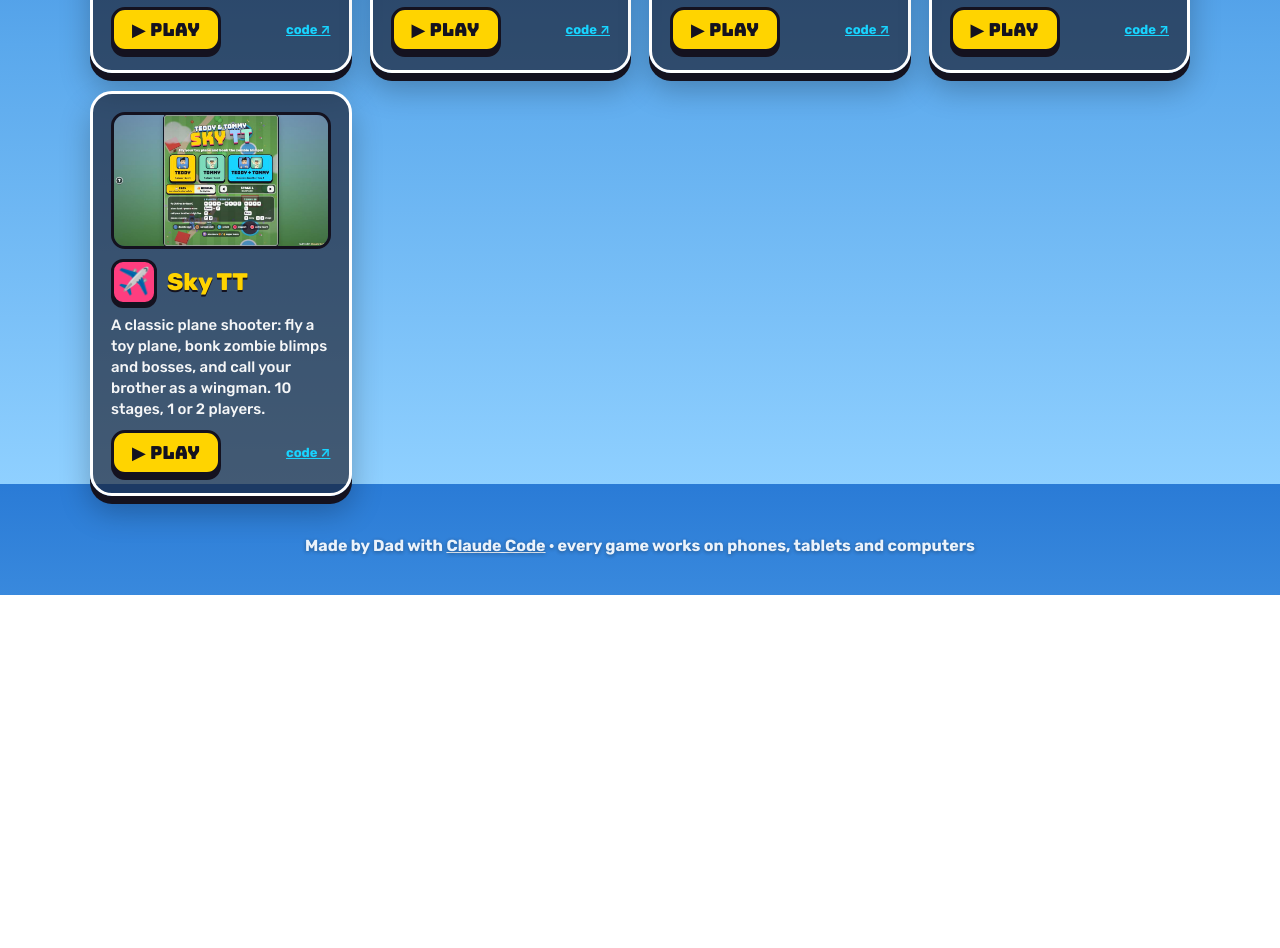
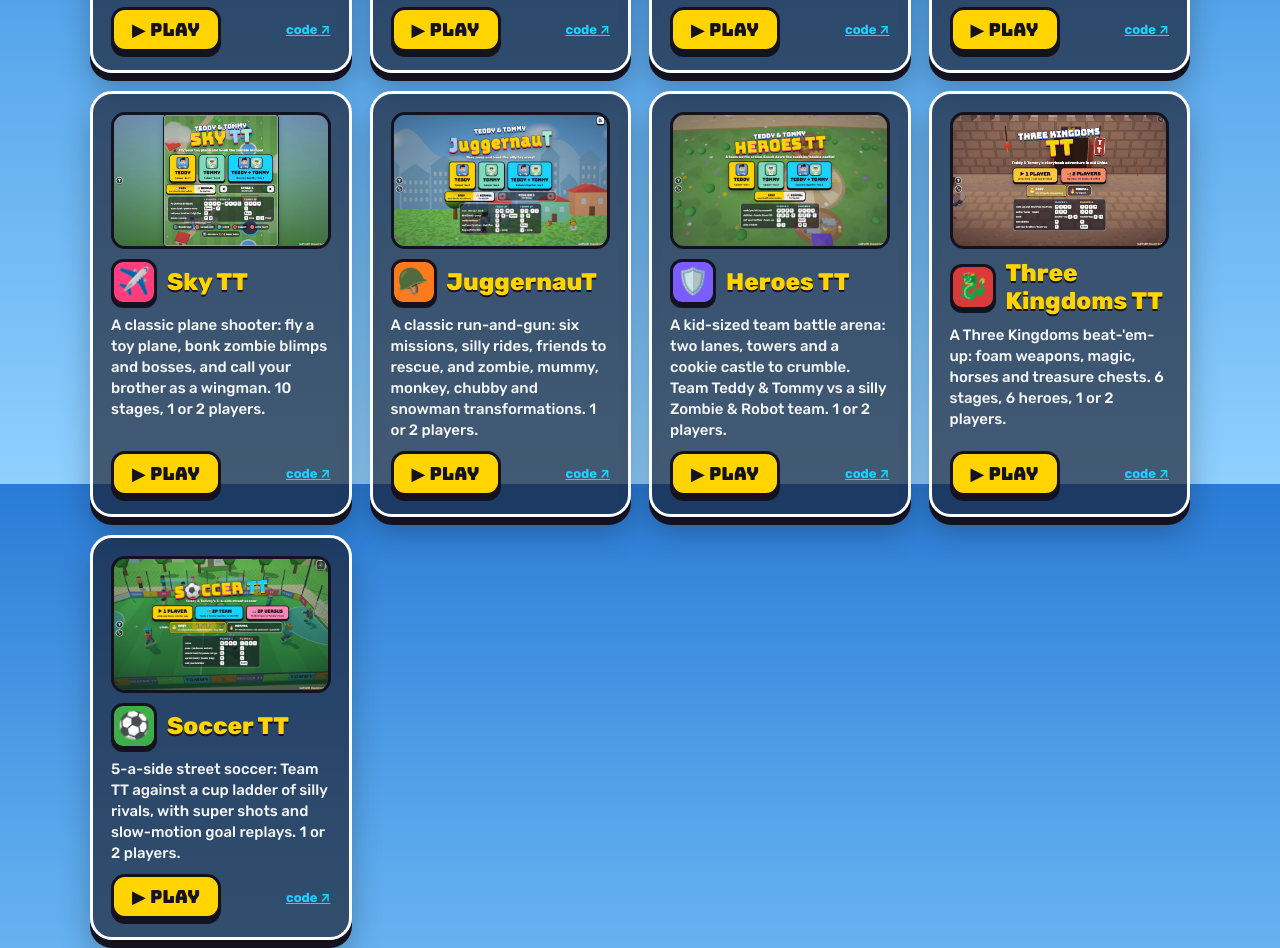
Before and after one commit to adong/games-for-teddy-tommy, a plain HTML site: page index.html in a window 1280 px wide. Shown: the part 2716-3664 px from the top of the page. Before the commit the page ends 3311 px from the top, so only its background shows below. Drawn offline with Linux system fonts and the light colour scheme.

Commit message:
JuggernauT, Heroes TT, Three Kingdoms TT and Soccer TT are live: 29 games, in English and 中文

```diff
--- a/index.html
+++ b/index.html
@@ -161,6 +161,10 @@
     { repo: 'snowball-fight-tt', icon: '❄️', tile: '#2a7bd6', name: 'SnowbaTTle', text: 'Snowball fight! Teddy vs Tommy behind snow forts, or team up against the snowmen. 1 or 2 players.', zh: '打雪仗：Teddy 对 Tommy 躲在雪堡后面，或者组队打雪人。单人或双人。' },
     { repo: 'tt-table-tennis', icon: '🏓', tile: '#7ed957', name: 'TT Table Tennis', text: 'TT means Table Tennis, and Teddy & Tommy: swipe through the ball to smash and spin it. 1 or 2 players.', zh: '乒乓球：TT 是 Table Tennis，也是 Teddy & Tommy。挥拍一划，就能扣杀、打旋转球。单人或双人。' },
     { repo: 'sky-tt', icon: '✈️', tile: '#ff3d7f', name: 'Sky TT', text: 'A classic plane shooter: fly a toy plane, bonk zombie blimps and bosses, and call your brother as a wingman. 10 stages, 1 or 2 players.', zh: '经典飞机射击：开着玩具飞机打僵尸飞艇和大魔王，叫兄弟来当僚机。10 关，单人或双人。' },
+    { repo: 'juggernaut', icon: '🪖', tile: '#ff7a1a', name: 'JuggernauT', text: 'A classic run-and-gun: six missions, silly rides, friends to rescue, and zombie, mummy, monkey, chubby and snowman transformations. 1 or 2 players.', zh: '经典横版射击闯关：6 个任务、搞笑坐骑、解救朋友，还会变成僵尸、木乃伊、猴子、小胖子和雪人。单人或双人。' },
+    { repo: 'heroes-tt', icon: '🛡️', tile: '#7b5cff', name: 'Heroes TT', text: 'A kid-sized team battle arena: two lanes, towers and a cookie castle to crumble. Team Teddy & Tommy vs a silly Zombie & Robot team. 1 or 2 players.', zh: '儿童版团队对战竞技场：两条路、防御塔和饼干城堡。Teddy & Tommy 队对战搞笑的僵尸机器人队。单人或双人。' },
+    { repo: 'three-kingdoms-tt', icon: '🐉', tile: '#d93a3a', name: 'Three Kingdoms TT', text: 'A Three Kingdoms beat-\'em-up: foam weapons, magic, horses and treasure chests. 6 stages, 6 heroes, 1 or 2 players.', zh: '三国故事书闯关：泡沫武器、法术、骑马、宝箱。6 关，6 位英雄，单人或双人。' },
+    { repo: 'soccer-tt', icon: '⚽', tile: '#3fae4a', name: 'Soccer TT', text: '5-a-side street soccer: Team TT against a cup ladder of silly rivals, with super shots and slow-motion goal replays. 1 or 2 players.', zh: '五人街头足球：TT 队挑战一路搞笑的对手，有超级射门和进球慢镜头回放。单人或双人。' },
   ];
   const SOON = [];
 
```
Also changed, not shown: shots/heroes-tt.jpg (added), shots/juggernaut.jpg (added), shots/soccer-tt.jpg (added), shots/three-kingdoms-tt.jpg (added), 1 other file.
